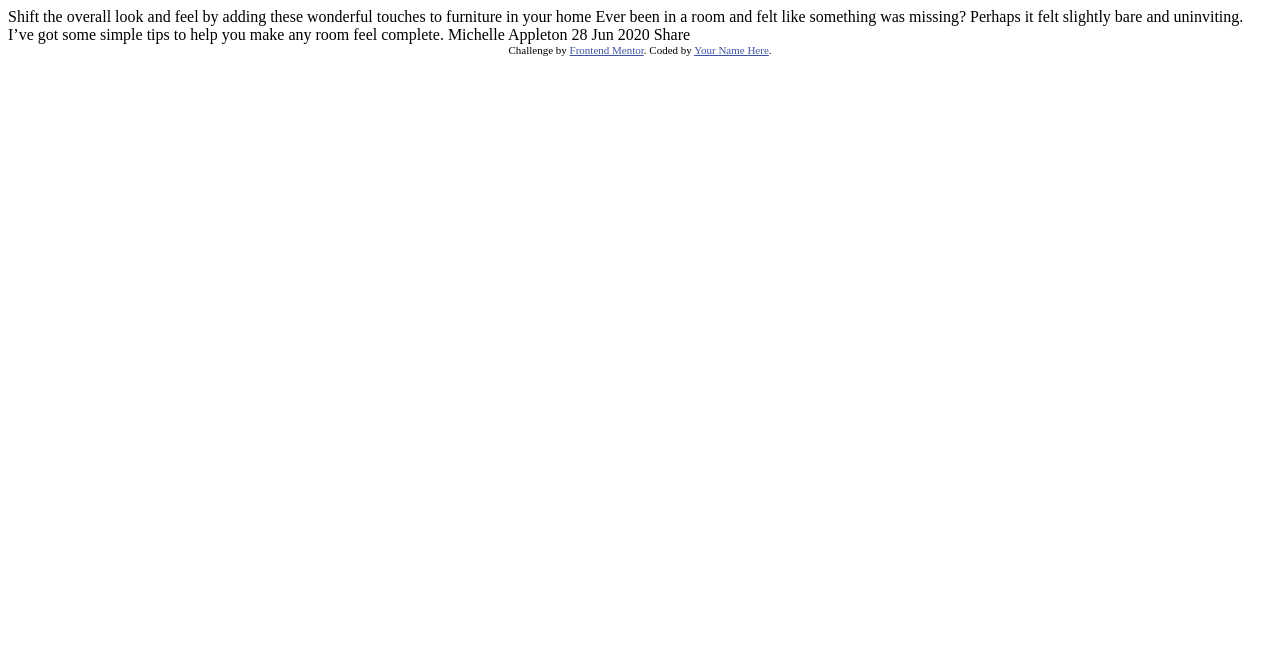
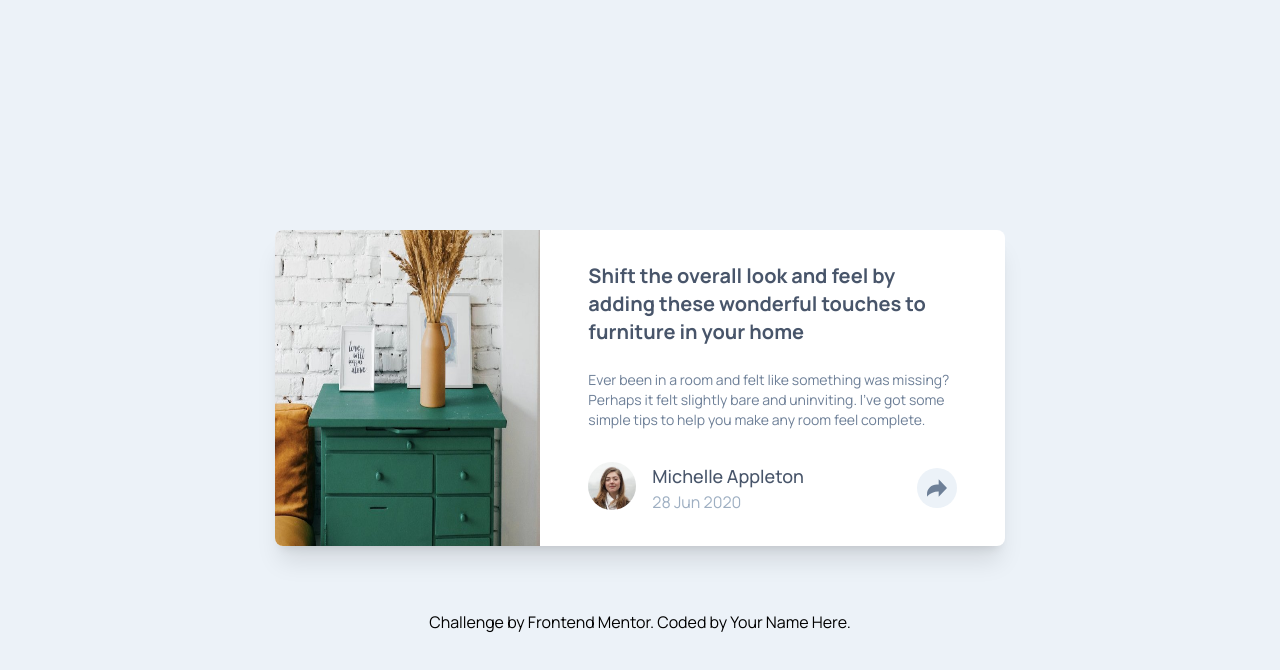
Before and after one commit to Dilyara1/article-preview-component-master, a plain HTML site: page index.html in a window 1280 px wide. Drawn offline with nearby package versions, Linux system fonts and the light colour scheme.

Commit message:
feat: article

```diff
--- a/index.html
+++ b/index.html
@@ -5,32 +5,95 @@
   <meta name="viewport" content="width=device-width, initial-scale=1.0"> <!-- displays site properly based on user's device -->
 
   <link rel="icon" type="image/png" sizes="32x32" href="./images/favicon-32x32.png">
+  <link rel="preconnect" href="https://fonts.googleapis.com">
+  <link rel="preconnect" href="https://fonts.gstatic.com" crossorigin>
+  <link href="https://fonts.googleapis.com/css2?family=Manrope:wght@200..800&display=swap" rel="stylesheet">
+  <title>Frontend Mentor | Article preview component</title>
+  <script src="https://cdn.tailwindcss.com"></script>
+  <script src="/js/tailwind.config.js"></script>
+</head>
+<body class="bg-LightGrayishBlue font-Manrope min-h-screen p-0 m-0 flex items-center justify-center flex-col">
+  <main class="px-8 py-16">
+    <section>
+      <article class="bg-white shadow-xl rounded-lg flex md:flex-row flex-col md:max-w-[730px] md:max-h[300px]">
+        <div class="md:max-w-[350px]">
+          <img class="object-fill rounded-t-lg w-full md:h-full md:rounded-s-lg md:rounded-tr-none block" src="./images/drawers.jpg" alt="drawers" />
+        </div>
+        <div class="relative z-2">
+          <div class="px-12 pt-10 pb-8 md:pt-8 md:pb-0">
+            <h1 class="text-base md:text-xl text-VeryDarkGrayishBlue font-bold">Shift the overall look and feel by adding these wonderful
+              touches to furniture in your home</h1>
+            <p class="text-sm pt-6 font-normal text-DesaturatedDarkBlue">Ever been in a room and felt like something was missing? Perhaps
+              it felt slightly bare and uninviting. I’ve got some simple tips
+              to help you make any room feel complete.</p>
+          </div>
+          <figure id="authorDesc" class="px-12 py-8 md:pt-8 md:pb-8 flex items-center">
+            <div class="flex gap-4 col-span-2 flex-wrap">
+              <img class="rounded-full size-12" src="./images/avatar-michelle.jpg" alt="Michelle" />
+              <figcaption>
+                <h2 class="text-lg text-VeryDarkGrayishBlue font-medium">Michelle Appleton</h2>
+                <p class="text-base text-GrayishBlue">28 Jun 2020</p>
+              </figcaption>
+            </div>
+            <button class="cursor-pointer bg-LightGrayishBlue size-10 flex justify-center items-center rounded-full justify-self-end ml-auto" onclick="handleShare()">
+              <svg class="size-5" xmlns="http://www.w3.org/2000/svg" viewbox="0 0 15 13"><path fill="#6E8098" d="M15 6.495L8.766.014V3.88H7.441C3.33 3.88 0 7.039 0 10.936v2.049l.589-.612C2.59 10.294 5.422 9.11 8.39 9.11h.375v3.867L15 6.495z"/></svg>
+            </button>
+          </figure>
+          <div id="shareDesc" class="bg-VeryDarkGrayishBlue rounded-b-lg py-8 hidden px-12  md:p-4 flex md:rounded-lg items-center md:absolute md:bottom-[100px] md:right-[-50px]">
+            <div  class="flex gap-8 col-span-2 items-center flex-wrap">
+              <p class="text-xl uppercase text-GrayishBlue"> Share</p>
+              <ul class="flex gap-6 flex-wrap">
+                <li class="shrink-0"><a><img class="size-6 cursor-pointer" src="./images/icon-facebook.svg" alt="facebook"/></a></li>
+                <li class="shrink-0"><a><img class="size-6 cursor-pointer" src="./images/icon-twitter.svg" alt="twitter"/></a></li>
+                <li class="shrink-0"><a><img class="size-6 cursor-pointer" src="./images/icon-pinterest.svg" alt="pinterest"/></a></li>
+              </ul>
+            </div>
+            <button id="shareButton" class="bg-DesaturatedDarkBlue size-10 flex justify-center items-center rounded-full justify-self-end md:hidden ml-auto" onclick="handleShare()">
+              <svg class="size-5" xmlns="http://www.w3.org/2000/svg" viewbox="0 0 15 13"><path fill="white" d="M15 6.495L8.766.014V3.88H7.441C3.33 3.88 0 7.039 0 10.936v2.049l.589-.612C2.59 10.294 5.422 9.11 8.39 9.11h.375v3.867L15 6.495z"/></svg>
+            </button>
+          </div>
+          <div id="shareArrow" class="hidden w-0 h-0 border-l-[10px] border-r-[10px] border-l-transparent border-r-transparent border-t-[12px] border-t-VeryDarkGrayishBlue absolute md:bottom-[90px] md:right-[58px] opacity-0 md:opacity-100"></div>
+        </div>
+      </article>
+    </section>
+  </main>
 
-  <title>Frontend Mentor | Article preview component</title>
-
-  <!-- Feel free to remove these styles or customise in your own stylesheet 👍 -->
-  <style>
-    .attribution { font-size: 11px; text-align: center; }
-    .attribution a { color: hsl(228, 45%, 44%); }
-  </style>
-</head>
-<body>
-
-  Shift the overall look and feel by adding these wonderful
-  touches to furniture in your home
-
-  Ever been in a room and felt like something was missing? Perhaps
-  it felt slightly bare and uninviting. I’ve got some simple tips
-  to help you make any room feel complete.
-
-  Michelle Appleton
-  28 Jun 2020
-
-  Share
 
   <div class="attribution">
     Challenge by <a href="https://www.frontendmentor.io?ref=challenge" target="_blank">Frontend Mentor</a>.
     Coded by <a href="#">Your Name Here</a>.
   </div>
+  <script>
+    function handleShare() {
+      const authorDesc = document.querySelector('#authorDesc')
+      const shareDesc = document.querySelector('#shareDesc')
+      const shareButton = document.querySelector('#shareButton')
+      const shareArrow = document.querySelector('#shareArrow')
+      const computedOpacity = window.getComputedStyle(shareArrow).opacity;
+      console.log(computedOpacity === '1')
+      if (computedOpacity === '1' ) {
+        if (!shareDesc.classList.contains('hidden')) {
+
+          shareDesc.classList.add('hidden')
+          shareArrow.classList.add('hidden')
+        } else {
+
+            shareDesc.classList.remove('hidden')
+            shareArrow.classList.remove('hidden')
+        }
+
+      } else {
+        if(!shareDesc.classList.contains('hidden')) {
+          console.log('here')
+          authorDesc.style.display = 'flex'
+          shareDesc.classList.add('hidden')
+        }
+         else {
+          authorDesc.style.display = 'none'
+          shareDesc.classList.remove('hidden')
+         }
+      }
+    }
+  </script>
 </body>
 </html>
--- /dev/null
+++ b/js/tailwind.config.js
@@ -0,0 +1,16 @@
+tailwind.config = {
+    theme: {
+        extend: {
+            colors: {
+                VeryDarkGrayishBlue: 'hsl(217, 19%, 35%)',
+                DesaturatedDarkBlue: 'hsl(214, 17%, 51%)',
+                GrayishBlue: 'hsl(212, 23%, 69%)',
+                LightGrayishBlue: 'hsl(210, 46%, 95%)',
+            }
+        },
+        fontFamily: {
+            Manrope: ['Manrope', 'sans-serif']
+        }
+    },
+    plugins: [],
+}
```
